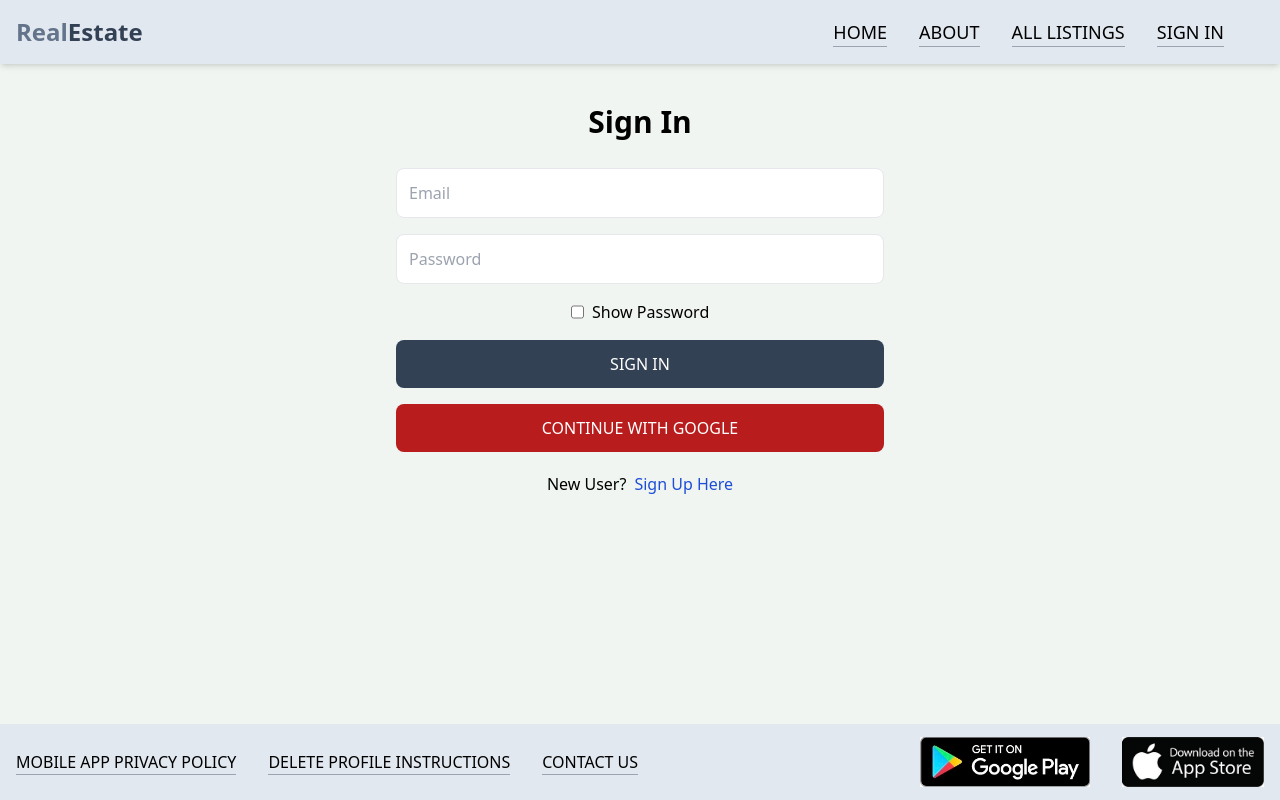
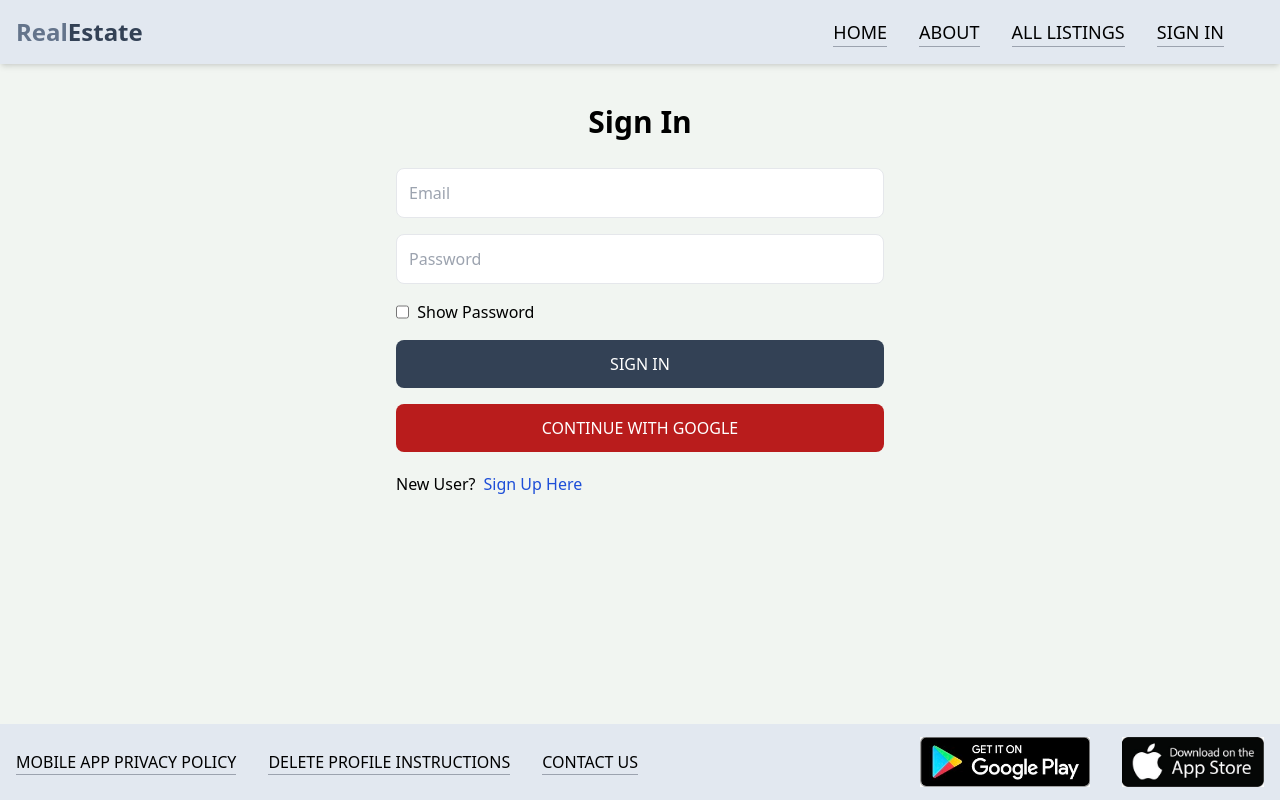
Before and after one commit to aunshpatel/realestate, a React (Vite) app in the folder client/: page /sign-in in a window 1280 px wide. Built offline with nearby package versions, Linux system fonts and the light colour scheme; no server answers.

Commit message:
Update placement of "New User?" div and "Show Password" div

```diff
--- a/client/src/pages/SignIn.jsx
+++ b/client/src/pages/SignIn.jsx
@@ -62,7 +62,7 @@ export default function SignIn() {
 
         <input type="password" name="password" id="password" placeholder='Password' className='border p-3 rounded-lg' onChange={handleChange}/>
 
-        <div className='flex flex-row justify-center float-right'>
+        <div className='flex flex-row justify-start float-right'>
           <input type="checkbox" onClick={passwordToggle} /> &nbsp; Show Password
         </div>
 
@@ -75,7 +75,7 @@ export default function SignIn() {
         {error && <p className='text-red-500 mt-5'>{error}</p>}
       </form>
 
-      <div className='flex flex-row justify-center gap-2 mt-5'>
+      <div className='flex flex-row justify-start gap-2 mt-5'>
         <p>
           New User?
         </p>
```
